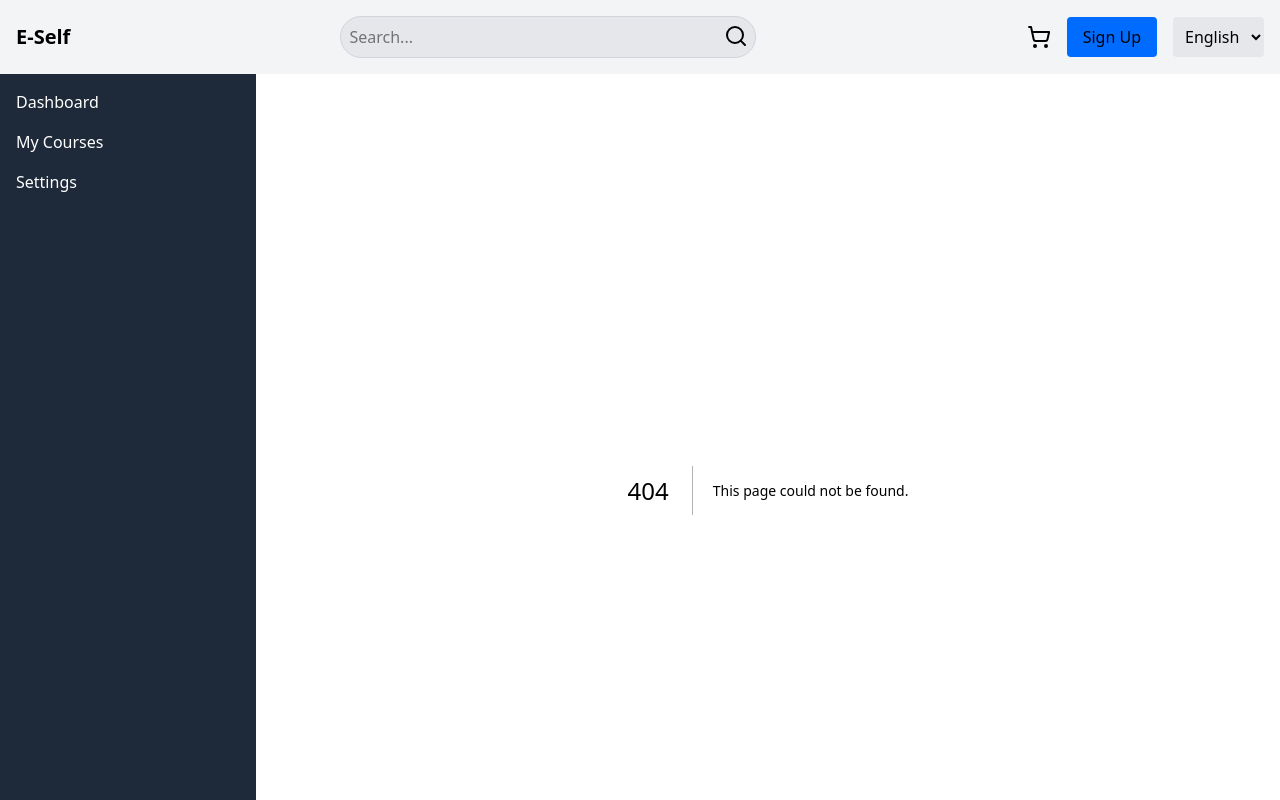
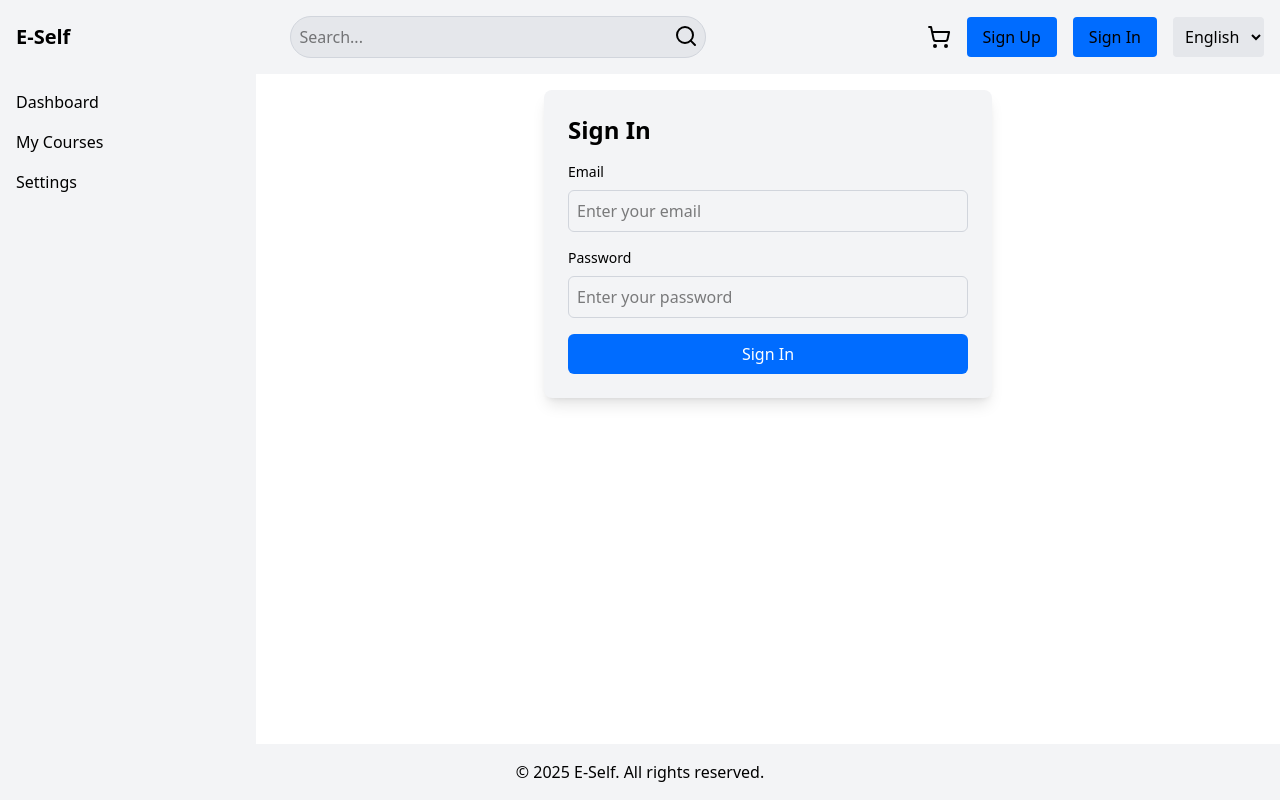
Before and after one commit to NegedeTekleyes/E-self-Lerning, a Next.js app in the folder e-self/: page /signin in a window 1280 px wide. Before the commit this address had no page. Shown: the top 800 px of the page. Built offline with nearby package versions, Linux system fonts and the light colour scheme.

Commit message:
modfy the header

```diff
--- a/e-self/app/(components)/Footer.tsx
+++ b/e-self/app/(components)/Footer.tsx
@@ -1,6 +1,6 @@
 export default function Footer() {
   return (
-    <footer className="bg-gray-900 text-white text-center p-4 mt-auto">
+    <footer className="bg-gray-100 text-black text-center p-4 mt-auto">
       <p>© {new Date().getFullYear()} E-Self. All rights reserved.</p>
     </footer>
   );
--- a/e-self/app/(components)/Header.tsx
+++ b/e-self/app/(components)/Header.tsx
@@ -39,10 +39,17 @@ const Header = () => {
         {/* Cart Icon */}
         <ShoppingCart className="cursor-pointer" onClick={() => router.push("/cart")} />
 
-        {/* Signup/Login */}
+        {/* Sign Up Button */}
         <Link href="/signup">
           <button className="bg-[#006CFF] px-4 py-2 rounded transition-all duration-300 hover:bg-[#339CFF]">
             Sign Up
+          </button>
+        </Link>
+
+        {/* Sign In Button */}
+        <Link href="/signin">
+          <button className="bg-[#006CFF] px-4 py-2 rounded transition-all duration-300 hover:bg-[#339CFF]">
+            Sign In
           </button>
         </Link>
 
--- a/e-self/app/(components)/Sidebar.tsx
+++ b/e-self/app/(components)/Sidebar.tsx
@@ -1,6 +1,6 @@
 export default function Sidebar() {
   return (
-    <aside className="w-64 bg-gray-800 text-white p-4 hidden md:block">
+    <aside className="w-64 bg-gray-100 text-black p-4 hidden md:block">
       <nav>
         <ul className="space-y-4">
           <li className="cursor-pointer hover:text-blue-400">Dashboard</li>
--- /dev/null
+++ b/e-self/app/(pages)/signin/page.tsx
@@ -0,0 +1,59 @@
+// /app/signin/page.tsx
+"use client";
+
+import { useState } from "react";
+import { useRouter } from "next/navigation";
+
+const SignIn = () => {
+  const [email, setEmail] = useState("");
+  const [password, setPassword] = useState("");
+  const router = useRouter();
+
+  const handleSubmit = (e: React.FormEvent) => {
+    e.preventDefault();
+    // Handle sign in logic here (e.g., authentication, form validation)
+    console.log("Email:", email);
+    console.log("Password:", password);
+    // Redirect to the home page or dashboard after successful sign-in
+    router.push("/");
+  };
+
+  return (
+    <div className="max-w-md mx-auto p-6 bg-gray-100 text-black rounded-lg shadow-lg">
+      <h2 className="text-2xl font-bold mb-4">Sign In</h2>
+      <form onSubmit={handleSubmit}>
+        <div className="mb-4">
+          <label htmlFor="email" className="block text-sm font-medium mb-2">Email</label>
+          <input
+            type="email"
+            id="email"
+            name="email"
+            value={email}
+            onChange={(e) => setEmail(e.target.value)}
+            required
+            className="w-full p-2 border border-gray-300 rounded-md"
+            placeholder="Enter your email"
+          />
+        </div>
+        <div className="mb-4">
+          <label htmlFor="password" className="block text-sm font-medium mb-2">Password</label>
+          <input
+            type="password"
+            id="password"
+            name="password"
+            value={password}
+            onChange={(e) => setPassword(e.target.value)}
+            required
+            className="w-full p-2 border border-gray-300 rounded-md"
+            placeholder="Enter your password"
+          />
+        </div>
+        <button type="submit" className="w-full bg-[#006CFF] text-white p-2 rounded-md hover:bg-[#339CFF] transition-all">
+          Sign In
+        </button>
+      </form>
+    </div>
+  );
+};
+
+export default SignIn;
```
